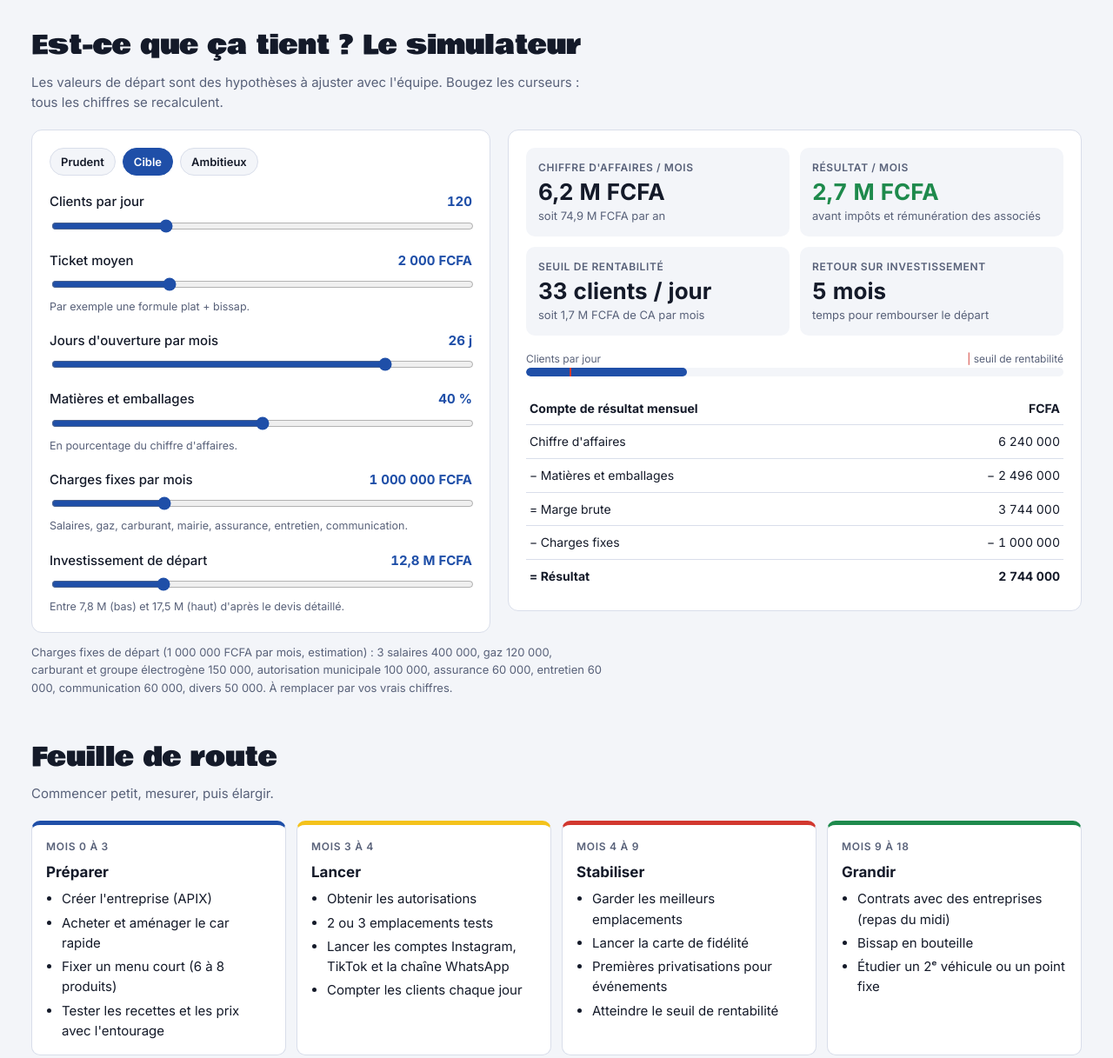
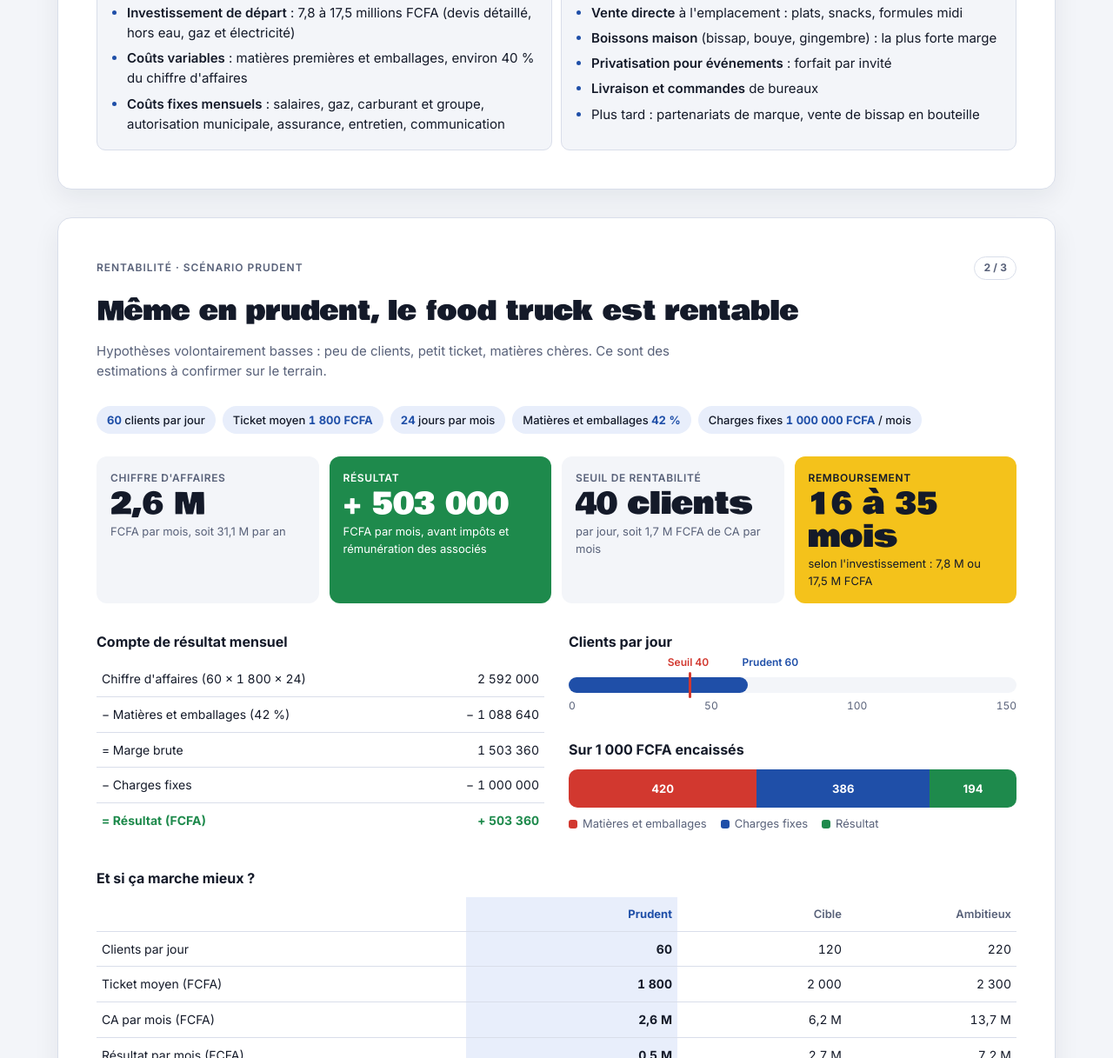
Before and after one commit to diaguish/car-rapide-food-truck, a plain HTML site: page business-model.html in a window 1280 px wide. Shown: the part 1480-2697 px from the top of the page at 87% size. Drawn offline with Linux system fonts and the light colour scheme.

Commit message:
Business model : rentabilité en scénario prudent, format document
Co-Authored-By: Claude Opus 5.5 <noreply@anthropic.com>

```diff
--- a/business-model.html
+++ b/business-model.html
@@ -37,7 +37,7 @@
 * { box-sizing: border-box; }
 body { margin: 0; background: var(--bg); color: var(--ink); font: 15px/1.55 var(--body); }
 .stripe { height: 12px; background: repeating-linear-gradient(90deg, var(--yellow) 0 36px, var(--blue) 36px 72px, var(--red) 72px 84px, var(--blue) 84px 120px); }
-.wrap { max-width: 1240px; margin: 0 auto; padding-block: 32px 64px; padding-left: max(16px, env(safe-area-inset-left, 0px)); padding-right: max(16px, env(safe-area-inset-right, 0px)); display: grid; gap: 48px; }
+.wrap { max-width: 1180px; margin: 0 auto; padding-block: 32px 64px; padding-left: max(16px, env(safe-area-inset-left, 0px)); padding-right: max(16px, env(safe-area-inset-right, 0px)); display: grid; gap: 32px; }
 header { display: grid; gap: 10px; }
 .eyebrow { font-size: 12px; font-weight: 600; letter-spacing: .08em; text-transform: uppercase; color: var(--muted); }
 h1 { font-family: var(--display); font-weight: 400; font-size: clamp(30px, 5.5vw, 54px); line-height: 1.05; margin: 0; text-wrap: balance; }
@@ -71,36 +71,50 @@ h2 { font-family: var(--display); font-weight: 400; font-size: clamp(22px, 3vw,
   .canvas { grid-template-columns: 1fr; grid-template-areas: "vp" "cs" "cr" "ch" "rv" "kr" "ka" "kp" "co"; }
 }
 
-/* Simulateur */
-.sim { display: grid; grid-template-columns: minmax(0, 1fr) minmax(0, 1.25fr); gap: 20px; align-items: start; }
-@media (max-width: 860px) { .sim { grid-template-columns: 1fr; } }
-.panel { background: var(--surface); border: 1px solid var(--line); border-radius: 12px; padding: 20px; display: grid; gap: 18px; min-width: 0; }
-.field { display: grid; gap: 6px; }
-.field label { display: flex; justify-content: space-between; gap: 12px; font-weight: 500; }
-.field output { font-variant-numeric: tabular-nums; font-weight: 700; color: var(--blue); white-space: nowrap; }
-.field small { color: var(--muted); }
-input[type=range] { width: 100%; accent-color: var(--blue); }
-input[type=range]:focus-visible { outline: 2px solid var(--blue); outline-offset: 4px; }
-.presets { display: flex; flex-wrap: wrap; gap: 8px; }
-.presets button { font: 600 13px var(--body); padding: 7px 12px; border-radius: 999px; border: 1px solid var(--line); background: var(--bg); color: var(--ink); cursor: pointer; }
-.presets button[aria-pressed="true"] { background: var(--blue); color: #fff; border-color: var(--blue); }
-.presets button:focus-visible { outline: 2px solid var(--blue); outline-offset: 2px; }
-.kpis { display: grid; grid-template-columns: repeat(2, minmax(0, 1fr)); gap: 12px; }
-.kpi { background: var(--bg); border-radius: 10px; padding: 14px; display: grid; gap: 2px; min-width: 0; }
+/* Feuilles type document */
+.sheet { background: var(--surface); border: 1px solid var(--line); border-radius: 16px; box-shadow: 0 10px 30px rgba(20, 26, 41, .07); padding: clamp(20px, 4vw, 44px); display: grid; gap: 4px; min-width: 0; }
+.sheet .block, .sheet .step, .sheet .risk { background: var(--bg); }
+.sheet .vp { background: var(--yellow); }
+.sheet-head { display: flex; justify-content: space-between; align-items: center; gap: 12px; margin-bottom: 10px; }
+.pg { font-variant-numeric: tabular-nums; font-size: 12px; font-weight: 700; color: var(--muted); border: 1px solid var(--line); border-radius: 999px; padding: 3px 10px; }
+
+/* Rentabilité (scénario prudent, chiffres figés) */
+.hyp { display: flex; flex-wrap: wrap; gap: 8px; margin: 4px 0 22px; }
+.hyp span { background: var(--chip); color: var(--ink); border-radius: 999px; padding: 6px 12px; font-size: 13px; font-weight: 500; font-variant-numeric: tabular-nums; }
+.hyp span b { color: var(--blue); }
+.kpis { display: grid; grid-template-columns: repeat(4, minmax(0, 1fr)); gap: 12px; }
+@media (max-width: 860px) { .kpis { grid-template-columns: repeat(2, minmax(0, 1fr)); } }
+.kpi { background: var(--bg); border-radius: 12px; padding: 16px; display: grid; gap: 2px; align-content: start; min-width: 0; }
 .kpi span { font-size: 12px; color: var(--muted); text-transform: uppercase; letter-spacing: .05em; font-weight: 600; }
-.kpi strong { font-size: clamp(20px, 2.6vw, 26px); font-variant-numeric: tabular-nums; line-height: 1.2; }
+.kpi strong { font-family: var(--display); font-weight: 400; font-size: clamp(24px, 3.4vw, 34px); line-height: 1.1; font-variant-numeric: tabular-nums; }
 .kpi em { font-style: normal; font-size: 13px; color: var(--muted); }
-.kpi.good strong { color: var(--green); } .kpi.bad strong { color: var(--red); }
+.kpi.good { background: var(--green); } .kpi.good span, .kpi.good em, .kpi.good strong { color: #fff; }
+.kpi.hl { background: var(--yellow); } .kpi.hl span, .kpi.hl em, .kpi.hl strong { color: #141a29; }
+.duo { display: grid; grid-template-columns: minmax(0, 1fr) minmax(0, 1fr); gap: 28px; margin-top: 28px; }
+@media (max-width: 800px) { .duo { grid-template-columns: 1fr; } }
+.duo h3, .compare h3 { margin: 0 0 10px; font-size: 16px; }
 table { width: 100%; border-collapse: collapse; font-variant-numeric: tabular-nums; font-size: 14px; }
-td, th { padding: 8px 4px; border-bottom: 1px solid var(--line); text-align: left; }
-td:last-child, th:last-child { text-align: right; }
-tr.total td { font-weight: 700; border-bottom: 0; }
+td, th { padding: 9px 6px; border-bottom: 1px solid var(--line); text-align: left; }
+td:not(:first-child), th:not(:first-child) { text-align: right; }
+tr.total td { font-weight: 700; border-bottom: 0; color: var(--green); }
 .table-scroll { overflow-x: auto; }
-.bar { height: 10px; border-radius: 999px; background: var(--bg); overflow: hidden; position: relative; }
-.bar div { height: 100%; background: var(--blue); border-radius: 999px; transition: width .25s; }
-.bar .mark { position: absolute; top: -3px; bottom: -3px; width: 2px; background: var(--red); }
-.legend { display: flex; justify-content: space-between; font-size: 12px; color: var(--muted); }
-@media (prefers-reduced-motion: reduce) { .bar div { transition: none; } }
+.viz { display: grid; gap: 22px; }
+.gauge { position: relative; height: 18px; border-radius: 999px; background: var(--bg); margin-top: 28px; }
+.gauge .fill { position: absolute; inset: 0 auto 0 0; border-radius: 999px; background: var(--blue); }
+.gauge .tick { position: absolute; top: -6px; bottom: -6px; width: 3px; background: var(--red); border-radius: 2px; }
+.gauge .lab { position: absolute; bottom: calc(100% + 8px); transform: translateX(-50%); font-size: 12px; font-weight: 600; white-space: nowrap; }
+.gauge .lab.seuil { color: var(--red); }
+.gauge .lab.nous { color: var(--blue); }
+.scale { display: flex; justify-content: space-between; font-size: 12px; color: var(--muted); margin-top: 6px; font-variant-numeric: tabular-nums; }
+.split { display: flex; height: 44px; border-radius: 10px; overflow: hidden; font-size: 13px; font-weight: 700; }
+.split div { display: grid; place-items: center; color: #fff; min-width: 0; }
+.split .m { background: var(--red); } .split .f { background: var(--blue); } .split .r { background: var(--green); }
+.split-legend { display: flex; flex-wrap: wrap; gap: 6px 16px; font-size: 13px; color: var(--muted); margin-top: 8px; }
+.split-legend i { display: inline-block; width: 10px; height: 10px; border-radius: 3px; margin-right: 6px; vertical-align: -1px; }
+.compare { margin-top: 30px; }
+.compare th.on, .compare td.on { background: var(--chip); font-weight: 700; }
+.compare thead th { font-size: 13px; color: var(--muted); font-weight: 600; }
+.compare thead th.on { color: var(--blue); }
 
 /* Feuille de route + risques */
 .road { display: grid; grid-template-columns: repeat(4, minmax(0, 1fr)); gap: 12px; }
@@ -131,7 +145,8 @@ footer { color: var(--muted); font-size: 13px; border-top: 1px solid var(--line)
     <p class="lead">La street food sénégalaise servie depuis l'icône de Dakar : un car rapide jaune et bleu transformé en cuisine mobile, propre et rapide, qui va là où sont les clients.</p>
   </header>
 
-  <section aria-labelledby="t-canvas">
+  <section class="sheet" aria-labelledby="t-canvas">
+    <div class="sheet-head"><span class="eyebrow">Business model</span><span class="pg">1 / 3</span></div>
     <h2 id="t-canvas">Le canevas en 9 blocs</h2>
     <p class="section-lead">À lire en partant du centre : la proposition de valeur, puis les clients à droite, l'organisation à gauche et l'argent en bas.</p>
     <div class="canvas">
@@ -237,75 +252,87 @@ footer { color: var(--muted); font-size: 13px; border-top: 1px solid var(--line)
     </div>
   </section>
 
-  <section aria-labelledby="t-sim">
-    <h2 id="t-sim">Est-ce que ça tient ? Le simulateur</h2>
-    <p class="section-lead">Les valeurs de départ sont des hypothèses à ajuster avec l'équipe. Bougez les curseurs : tous les chiffres se recalculent.</p>
-    <div class="sim">
-      <div class="panel">
-        <div class="presets" role="group" aria-label="Scénarios">
-          <button type="button" data-preset="prudent">Prudent</button>
-          <button type="button" data-preset="cible" aria-pressed="true">Cible</button>
-          <button type="button" data-preset="ambitieux">Ambitieux</button>
-        </div>
-        <div class="field">
-          <label for="clients">Clients par jour <output id="o-clients"></output></label>
-          <input id="clients" type="range" min="20" max="400" step="5" value="120">
-        </div>
-        <div class="field">
-          <label for="ticket">Ticket moyen <output id="o-ticket"></output></label>
-          <input id="ticket" type="range" min="500" max="6000" step="100" value="2000">
-          <small>Par exemple une formule plat + bissap.</small>
-        </div>
-        <div class="field">
-          <label for="jours">Jours d'ouverture par mois <output id="o-jours"></output></label>
-          <input id="jours" type="range" min="10" max="30" step="1" value="26">
-        </div>
-        <div class="field">
-          <label for="matiere">Matières et emballages <output id="o-matiere"></output></label>
-          <input id="matiere" type="range" min="20" max="60" step="1" value="40">
-          <small>En pourcentage du chiffre d'affaires.</small>
-        </div>
-        <div class="field">
-          <label for="fixes">Charges fixes par mois <output id="o-fixes"></output></label>
-          <input id="fixes" type="range" min="300000" max="3000000" step="50000" value="1000000">
-          <small>Salaires, gaz, carburant, mairie, assurance, entretien, communication.</small>
-        </div>
-        <div class="field">
-          <label for="invest">Investissement de départ <output id="o-invest"></output></label>
-          <input id="invest" type="range" min="5000000" max="35000000" step="250000" value="12750000">
-          <small>Entre 7,8 M (bas) et 17,5 M (haut) d'après le devis détaillé.</small>
-        </div>
-      </div>
+  <section class="sheet" aria-labelledby="t-sim">
+    <div class="sheet-head"><span class="eyebrow">Rentabilité · scénario prudent</span><span class="pg">2 / 3</span></div>
+    <h2 id="t-sim">Même en prudent, le food truck est rentable</h2>
+    <p class="section-lead">Hypothèses volontairement basses : peu de clients, petit ticket, matières chères. Ce sont des estimations à confirmer sur le terrain.</p>
+    <div class="hyp">
+      <span><b>60</b> clients par jour</span>
+      <span>Ticket moyen <b>1 800 FCFA</b></span>
+      <span><b>24</b> jours par mois</span>
+      <span>Matières et emballages <b>42 %</b></span>
+      <span>Charges fixes <b>1 000 000 FCFA</b> / mois</span>
+    </div>
 
-      <div class="panel" aria-live="polite">
-        <div class="kpis">
-          <div class="kpi"><span>Chiffre d'affaires / mois</span><strong id="k-ca"></strong><em id="k-ca-an"></em></div>
-          <div class="kpi" id="kpi-res"><span>Résultat / mois</span><strong id="k-res"></strong><em>avant impôts et rémunération des associés</em></div>
-          <div class="kpi"><span>Seuil de rentabilité</span><strong id="k-seuil"></strong><em id="k-seuil-ca"></em></div>
-          <div class="kpi" id="kpi-roi"><span>Retour sur investissement</span><strong id="k-roi"></strong><em>temps pour rembourser le départ</em></div>
-        </div>
-        <div>
-          <div class="legend"><span>Clients par jour</span><span><span style="color:var(--red)">|</span> seuil de rentabilité</span></div>
-          <div class="bar" role="img" id="bar" aria-label=""><div id="bar-fill"></div><span class="mark" id="bar-mark"></span></div>
-        </div>
+    <div class="kpis">
+      <div class="kpi"><span>Chiffre d'affaires</span><strong>2,6 M</strong><em>FCFA par mois, soit 31,1 M par an</em></div>
+      <div class="kpi good"><span>Résultat</span><strong>+ 503 000</strong><em>FCFA par mois, avant impôts et rémunération des associés</em></div>
+      <div class="kpi"><span>Seuil de rentabilité</span><strong>40 clients</strong><em>par jour, soit 1,7 M FCFA de CA par mois</em></div>
+      <div class="kpi hl"><span>Remboursement</span><strong>16 à 35 mois</strong><em>selon l'investissement : 7,8 M ou 17,5 M FCFA</em></div>
+    </div>
+
+    <div class="duo">
+      <div>
+        <h3>Compte de résultat mensuel</h3>
         <div class="table-scroll">
           <table>
-            <thead><tr><th>Compte de résultat mensuel</th><th>FCFA</th></tr></thead>
             <tbody>
-              <tr><td>Chiffre d'affaires</td><td id="t-ca"></td></tr>
-              <tr><td>− Matières et emballages</td><td id="t-var"></td></tr>
-              <tr><td>= Marge brute</td><td id="t-marge"></td></tr>
-              <tr><td>− Charges fixes</td><td id="t-fixes"></td></tr>
-              <tr class="total"><td>= Résultat</td><td id="t-res"></td></tr>
+              <tr><td>Chiffre d'affaires (60 × 1 800 × 24)</td><td>2 592 000</td></tr>
+              <tr><td>− Matières et emballages (42 %)</td><td>− 1 088 640</td></tr>
+              <tr><td>= Marge brute</td><td>1 503 360</td></tr>
+              <tr><td>− Charges fixes</td><td>− 1 000 000</td></tr>
+              <tr class="total"><td>= Résultat (FCFA)</td><td>+ 503 360</td></tr>
             </tbody>
           </table>
         </div>
       </div>
+      <div class="viz">
+        <div>
+          <h3>Clients par jour</h3>
+          <div class="gauge" role="img" aria-label="60 clients par jour dans le scénario prudent, seuil de rentabilité à 40 clients">
+            <div class="fill" style="width: 40%"></div>
+            <span class="tick" style="left: 26.7%"></span>
+            <span class="lab seuil" style="left: 26.7%">Seuil 40</span>
+            <span class="lab nous" style="left: 40%; transform: translateX(-10%)">Prudent 60</span>
+          </div>
+          <div class="scale"><span>0</span><span>50</span><span>100</span><span>150</span></div>
+        </div>
+        <div>
+          <h3>Sur 1 000 FCFA encaissés</h3>
+          <div class="split" role="img" aria-label="Sur 1 000 FCFA : 420 pour les matières, 386 pour les charges fixes, 194 de résultat">
+            <div class="m" style="width: 42%">420</div>
+            <div class="f" style="width: 38.6%">386</div>
+            <div class="r" style="width: 19.4%">194</div>
+          </div>
+          <div class="split-legend">
+            <span><i style="background: var(--red)"></i>Matières et emballages</span>
+            <span><i style="background: var(--blue)"></i>Charges fixes</span>
+            <span><i style="background: var(--green)"></i>Résultat</span>
+          </div>
+        </div>
+      </div>
     </div>
-    <p class="note">Charges fixes de départ (1 000 000 FCFA par mois, estimation) : 3 salaires 400 000, gaz 120 000, carburant et groupe électrogène 150 000, autorisation municipale 100 000, assurance 60 000, entretien 60 000, communication 60 000, divers 50 000. À remplacer par vos vrais chiffres.</p>
+
+    <div class="compare">
+      <h3>Et si ça marche mieux ?</h3>
+      <div class="table-scroll">
+        <table>
+          <thead><tr><th></th><th class="on">Prudent</th><th>Cible</th><th>Ambitieux</th></tr></thead>
+          <tbody>
+            <tr><td>Clients par jour</td><td class="on">60</td><td>120</td><td>220</td></tr>
+            <tr><td>Ticket moyen (FCFA)</td><td class="on">1 800</td><td>2 000</td><td>2 300</td></tr>
+            <tr><td>CA par mois (FCFA)</td><td class="on">2,6 M</td><td>6,2 M</td><td>13,7 M</td></tr>
+            <tr><td>Résultat par mois (FCFA)</td><td class="on">0,5 M</td><td>2,7 M</td><td>7,2 M</td></tr>
+            <tr><td>Remboursement</td><td class="on">16 à 35 mois</td><td>3 à 7 mois</td><td>2 à 3 mois</td></tr>
+          </tbody>
+        </table>
+      </div>
+    </div>
+    <p class="note">Charges fixes (estimation, 1 000 000 FCFA par mois ; 1 300 000 en ambitieux) : 3 salaires 400 000, gaz 120 000, carburant et groupe électrogène 150 000, autorisation municipale 100 000, assurance 60 000, entretien 60 000, communication 60 000, divers 50 000. Investissement : 7,8 à 17,5 M FCFA d'après le devis détaillé, hors eau, gaz et électricité.</p>
   </section>
 
-  <section aria-labelledby="t-road">
+  <section class="sheet" aria-labelledby="t-road">
+    <div class="sheet-head"><span class="eyebrow">Plan d'action</span><span class="pg">3 / 3</span></div>
     <h2 id="t-road">Feuille de route</h2>
     <p class="section-lead">Commencer petit, mesurer, puis élargir.</p>
     <div class="road">
@@ -318,10 +345,8 @@ footer { color: var(--muted); font-size: 13px; border-top: 1px solid var(--line)
       <article class="step"><div class="when">Mois 9 à 18</div><h3>Grandir</h3>
         <ul><li>Contrats avec des entreprises (repas du midi)</li><li>Bissap en bouteille</li><li>Étudier un 2ᵉ véhicule ou un point fixe</li></ul></article>
     </div>
-  </section>
 
-  <section aria-labelledby="t-risk">
-    <h2 id="t-risk">Risques et parades</h2>
+    <h2 id="t-risk" style="margin-top:32px">Risques et parades</h2>
     <div class="risks">
       <article class="risk"><h3>Autorisations refusées ou coûteuses</h3><p><b>Parade :</b> rencontrer les mairies avant d'acheter, viser aussi des terrains privés (stations-service, parkings d'entreprises).</p></article>
       <article class="risk"><h3>Panne du véhicule ancien</h3><p><b>Parade :</b> révision complète au départ, budget entretien mensuel, mécanicien attitré.</p></article>
@@ -332,82 +357,9 @@ footer { color: var(--muted); font-size: 13px; border-top: 1px solid var(--line)
     </div>
   </section>
 
-  <footer>Document de travail. Les chiffres du simulateur sont des hypothèses, l'investissement vient du devis détaillé. Maquette 3D : diaguish.github.io/car-rapide-food-truck</footer>
+  <footer>Document de travail. Les chiffres de rentabilité sont des hypothèses, l'investissement vient du devis détaillé. Maquette 3D : diaguish.github.io/car-rapide-food-truck</footer>
 </div>
 
-<script>
-(function () {
-  var presets = {
-    prudent:   { clients: 60,  ticket: 1800, jours: 24, matiere: 42, fixes: 1000000 },
-    cible:     { clients: 120, ticket: 2000, jours: 26, matiere: 40, fixes: 1000000 },
-    ambitieux: { clients: 220, ticket: 2300, jours: 27, matiere: 38, fixes: 1300000 }
-  };
-  var ids = ["clients", "ticket", "jours", "matiere", "fixes", "invest"];
-  var el = {};
-  ids.forEach(function (id) { el[id] = document.getElementById(id); });
-  function fmt(n) { return Math.round(n).toLocaleString("fr-FR").replace(/ | /g, " "); }
-  function money(n) { return fmt(n) + " FCFA"; }
-  function millions(n) { return (n / 1e6).toLocaleString("fr-FR", { maximumFractionDigits: 1 }) + " M FCFA"; }
 
-  function compute(v) {
-    var ca = v.clients * v.ticket * v.jours;
-    var variable = ca * v.matiere / 100;
-    var marge = ca - variable;
-    var res = marge - v.fixes;
-    var margeUnit = v.ticket * (1 - v.matiere / 100);
-    var seuilClients = margeUnit > 0 ? v.fixes / (margeUnit * v.jours) : Infinity;
-    var seuilCA = seuilClients * v.ticket * v.jours;
-    var roi = res > 0 ? v.invest / res : Infinity;
-    return { ca: ca, variable: variable, marge: marge, res: res, seuilClients: seuilClients, seuilCA: seuilCA, roi: roi };
-  }
-
-  function render() {
-    var v = {};
-    ids.forEach(function (id) { v[id] = Number(el[id].value); });
-    var r = compute(v);
-    document.getElementById("o-clients").textContent = v.clients;
-    document.getElementById("o-ticket").textContent = money(v.ticket);
-    document.getElementById("o-jours").textContent = v.jours + " j";
-    document.getElementById("o-matiere").textContent = v.matiere + " %";
-    document.getElementById("o-fixes").textContent = money(v.fixes);
-    document.getElementById("o-invest").textContent = millions(v.invest);
-
-    document.getElementById("k-ca").textContent = millions(r.ca);
-    document.getElementById("k-ca-an").textContent = "soit " + millions(r.ca * 12) + " par an";
-    document.getElementById("k-res").textContent = (r.res < 0 ? "− " : "") + millions(Math.abs(r.res));
-    document.getElementById("kpi-res").className = "kpi " + (r.res >= 0 ? "good" : "bad");
-    document.getElementById("k-seuil").textContent = isFinite(r.seuilClients) ? Math.ceil(r.seuilClients) + " clients / jour" : "inatteignable";
-    document.getElementById("k-seuil-ca").textContent = isFinite(r.seuilCA) ? "soit " + millions(r.seuilCA) + " de CA par mois" : "";
-    var roiTxt = isFinite(r.roi) ? (r.roi < 1 ? "moins d'1 mois" : Math.ceil(r.roi) + " mois") : "pas rentable";
-    document.getElementById("k-roi").textContent = roiTxt;
-    document.getElementById("kpi-roi").className = "kpi " + (isFinite(r.roi) ? "" : "bad");
-
-    document.getElementById("t-ca").textContent = fmt(r.ca);
-    document.getElementById("t-var").textContent = "− " + fmt(r.variable);
-    document.getElementById("t-marge").textContent = fmt(r.marge);
-    document.getElementById("t-fixes").textContent = "− " + fmt(v.fixes);
-    document.getElementById("t-res").textContent = (r.res < 0 ? "− " : "") + fmt(Math.abs(r.res));
-
-    var max = 400;
-    document.getElementById("bar-fill").style.width = Math.min(100, v.clients / max * 100) + "%";
-    var mark = document.getElementById("bar-mark");
-    if (isFinite(r.seuilClients) && r.seuilClients <= max) { mark.hidden = false; mark.style.left = (r.seuilClients / max * 100) + "%"; } else { mark.hidden = true; }
-    document.getElementById("bar").setAttribute("aria-label", v.clients + " clients par jour, seuil à " + (isFinite(r.seuilClients) ? Math.ceil(r.seuilClients) : "—"));
-  }
-
-  function setPressed(name) {
-    document.querySelectorAll("[data-preset]").forEach(function (b) { b.setAttribute("aria-pressed", b.dataset.preset === name ? "true" : "false"); });
-  }
-  document.querySelectorAll("[data-preset]").forEach(function (b) {
-    b.addEventListener("click", function () {
-      var p = presets[b.dataset.preset];
-      Object.keys(p).forEach(function (k) { el[k].value = p[k]; });
-      setPressed(b.dataset.preset); render();
-    });
-  });
-  ids.forEach(function (id) { el[id].addEventListener("input", function () { if (id !== "invest") setPressed(null); render(); }); });
-  render();
-})();
-</script>
 </body>
 </html>
```
Also changed, not shown: index.html (+1 -1 lines), 1 other file.
